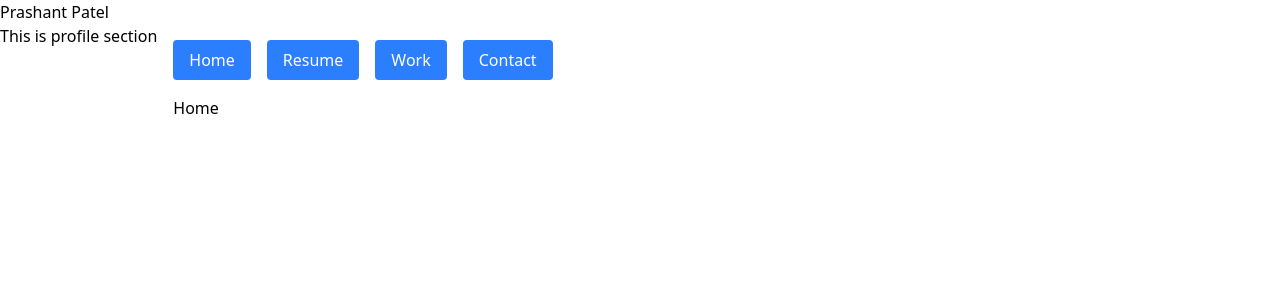
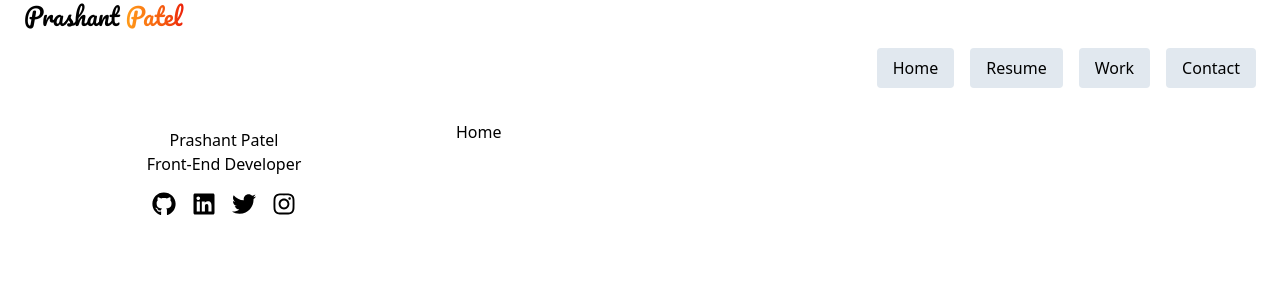
Before and after one commit to Prashant-021/Prashant-Patel-Portfolio, a React (Vite) app: page / in a window 1280 px wide. Shown: the top 300 px of the page. Built offline with nearby package versions, Linux system fonts and the light colour scheme.

Commit message:
Setting theme and Worked on header and Side bar

```diff
--- a/package.json
+++ b/package.json
@@ -13,6 +13,7 @@
     "@tailwindcss/vite": "^4.1.11",
     "react": "^19.1.0",
     "react-dom": "^19.1.0",
+    "react-icons": "^5.5.0",
     "react-router-dom": "^7.6.3",
     "vite-plugin-svgr": "^4.3.0"
   },
--- a/src/App.css
+++ b/src/App.css
@@ -0,0 +1,3 @@
+body {
+    background-color: var(--color-background);
+}
--- a/src/App.jsx
+++ b/src/App.jsx
@@ -12,14 +12,12 @@ import Contact from './pages/Contact'
 function App() {
   return (
     <Router>
+      <div className="min-h-screen px-6">
         <Header />
-      <div className="flex min-h-screen">
+        <Navbar />
+        <div className="grid grid-cols-2 md:grid-cols-3 gap-4">
           <Sidebar />
-
-        <main className="flex-1 p-4">
-          <Navbar />
-
-          {/* Page content goes here */}
+          <main className="flex-1 p-4 col-span-2 bg-white rounded-xl">
             <Routes>
               <Route path="/" element={<Home />} />
               <Route path="/resume" element={<Resume />} />
@@ -28,7 +26,8 @@ function App() {
             </Routes>
           </main>
         </div>
-    </Router>
+      </div>
+    </Router >
   )
 }
 
--- a/src/components/Header.jsx
+++ b/src/components/Header.jsx
@@ -1,9 +1,11 @@
 import React from 'react'
 export const Header = () => {
     return (
-        <div>
+        <div className='h-12'>
             <div className="logo">
-                Prashant Patel
+                <p className='text-2xl font-logo-text'>
+                    Prashant <span className='pr-0.5 text-transparent bg-clip-text bg-gradient-to-r from-primary to-secondary'>Patel</span>
+                </p>
             </div>
             <div className="theme-toggle-btn">
             </div>
--- a/src/components/Navbar.jsx
+++ b/src/components/Navbar.jsx
@@ -3,27 +3,27 @@ import { Link } from 'react-router-dom'
 
 export const Navbar = () => {
     return (
-        <nav className="flex gap-4 mb-4">
+        <nav className="flex justify-end gap-4 mb-4">
             <Link to="/">
-                <button className="bg-blue-500 text-white px-4 py-2 rounded hover:bg-blue-600">
+                <button className="bg-off-white text-black hover:bg-gradient-to-r from-primary to-secondary hover:text-white px-4 py-2 rounded ">
                     Home
                 </button>
             </Link>
 
             <Link to="/resume">
-                <button className="bg-blue-500 text-white px-4 py-2 rounded hover:bg-blue-600">
+                <button className="bg-off-white text-black hover:bg-gradient-to-r from-primary to-secondary hover:text-white px-4 py-2 rounded ">
                     Resume
                 </button>
             </Link>
 
             <Link to="/work">
-                <button className="bg-blue-500 text-white px-4 py-2 rounded hover:bg-blue-600">
+                <button className="bg-off-white text-black hover:bg-gradient-to-r from-primary to-secondary hover:text-white px-4 py-2 rounded ">
                     Work
                 </button>
             </Link>
 
             <Link to="/contact">
-                <button className="bg-blue-500 text-white px-4 py-2 rounded hover:bg-blue-600">
+                <button className="bg-off-white text-black hover:bg-gradient-to-r from-primary to-secondary hover:text-white px-4 py-2 rounded ">
                     Contact
                 </button>
             </Link>
--- a/src/components/Sidebar.jsx
+++ b/src/components/Sidebar.jsx
@@ -1,9 +1,17 @@
 import React from 'react'
+import SocialIcons from './SocialIcons'
 
 export const Sidebar = () => {
     return (
-        <div>
-            This is profile section
+        <div className='bg-white p-6 rounded-xl text-center'>
+            <h1>Prashant Patel</h1>
+            <p>Front-End Developer</p>
+            <SocialIcons />
+            <div className="contactInfo">
+                <div className="phone-box">
+
+                </div>
+            </div>
         </div>
     )
 }
--- /dev/null
+++ b/src/components/SocialIcons.jsx
@@ -0,0 +1,25 @@
+// src/components/SocialIcons.jsx
+import { FaGithub, FaLinkedin, FaTwitter, FaInstagram } from "react-icons/fa";
+
+const SocialIcons = () => {
+    const iconStyle = "text-2xl mx-2 hover:text-primary transition-colors duration-300";
+
+    return (
+        <div className="flex justify-center mt-4">
+            <a href="https://github.com/yourusername" target="_blank" rel="noopener noreferrer">
+                <FaGithub className={iconStyle} />
+            </a>
+            <a href="https://linkedin.com/in/yourprofile" target="_blank" rel="noopener noreferrer">
+                <FaLinkedin className={iconStyle} />
+            </a>
+            <a href="https://twitter.com/yourhandle" target="_blank" rel="noopener noreferrer">
+                <FaTwitter className={iconStyle} />
+            </a>
+            <a href="https://instagram.com/yourhandle" target="_blank" rel="noopener noreferrer">
+                <FaInstagram className={iconStyle} />
+            </a>
+        </div>
+    );
+};
+
+export default SocialIcons;
--- a/src/index.css
+++ b/src/index.css
@@ -1 +1,10 @@
+@import url('https://fonts.googleapis.com/css2?family=Pacifico&display=swap');
 @import "tailwindcss";
+
+@theme {
+    --color-background: #F2F5F9;
+    --color-primary: #FF9C1A;
+    --color-secondary: #EC1B09;
+    --color-off-white: #E1E8EF;
+    --font-logo-text: "Pacifico"
+}
```
Also changed, not shown: 1 other file (tests, documents, lock files or other folders). Lines whose indentation alone changed are shown as unchanged.
